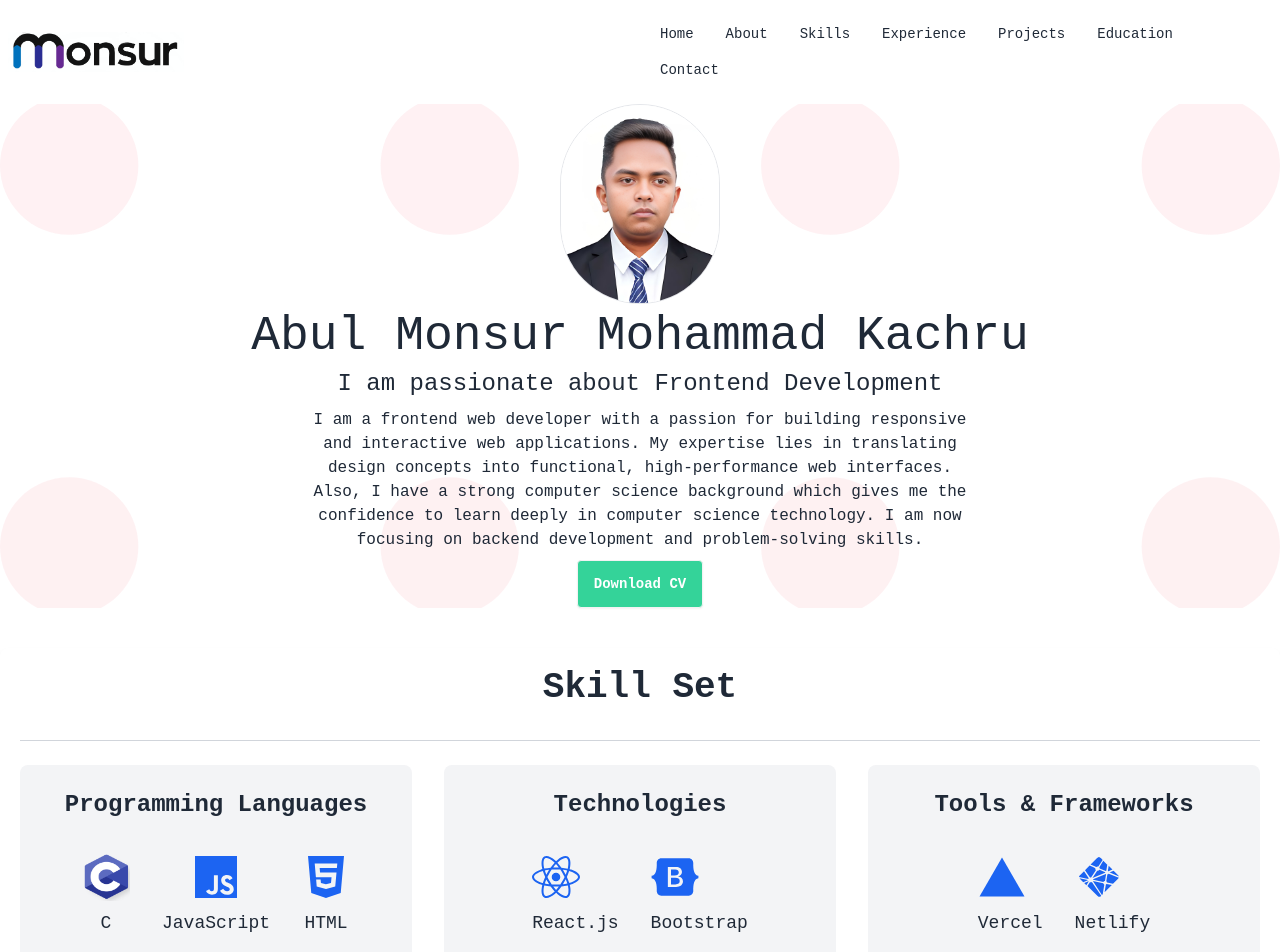
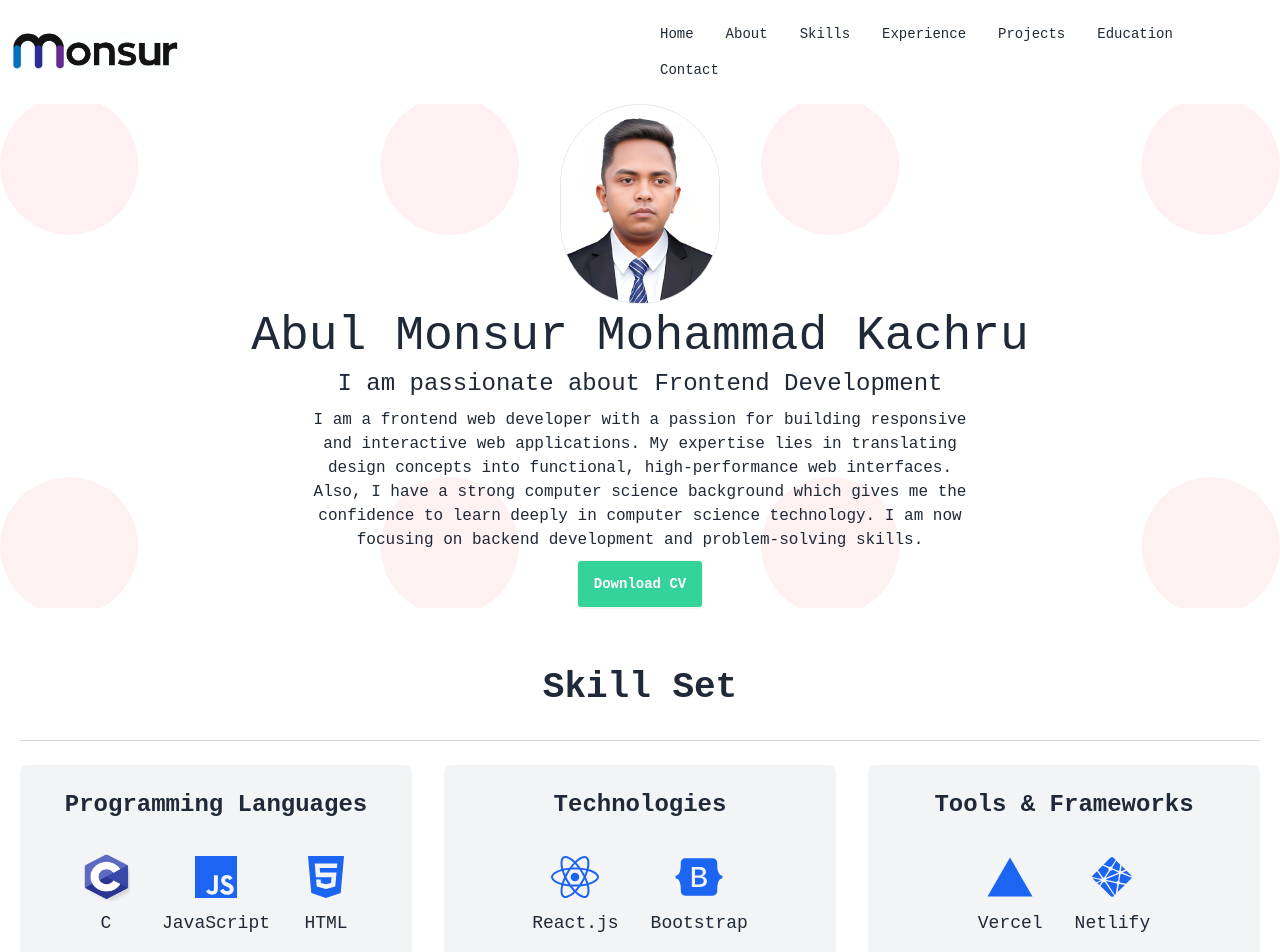
Before and after one commit to monsur28/my-personal-portfolio, a React (Vite) app: page / in a window 1280 px wide. Shown: the top 952 px of the page. Built offline with nearby package versions, Linux system fonts and the light colour scheme.

Commit message:
Bug Fixed

```diff
--- a/src/Components/SkillSet/SkillSet.jsx
+++ b/src/Components/SkillSet/SkillSet.jsx
@@ -61,7 +61,7 @@ const SkillSet = () => {
           <ul className="flex flex-wrap justify-center">
             {skills.technologies.map((skill, index) => (
               <li key={index} className="text-lg m-4 text-center">
-                <skill.icon size={48} className="mb-2 text-blue-600" />
+                <skill.icon size={48} className="mb-2 text-blue-600 mx-auto" />
                 <p>{skill.name}</p>
               </li>
             ))}
@@ -74,7 +74,7 @@ const SkillSet = () => {
           <ul className="flex flex-wrap justify-center">
             {skills.toolsFrameworks.map((skill, index) => (
               <li key={index} className="text-lg m-4 text-center">
-                <skill.icon size={48} className="mb-2 text-blue-600" />
+                <skill.icon size={48} className="mb-2 text-blue-600 mx-auto" />
                 <p>{skill.name}</p>
               </li>
             ))}
```
